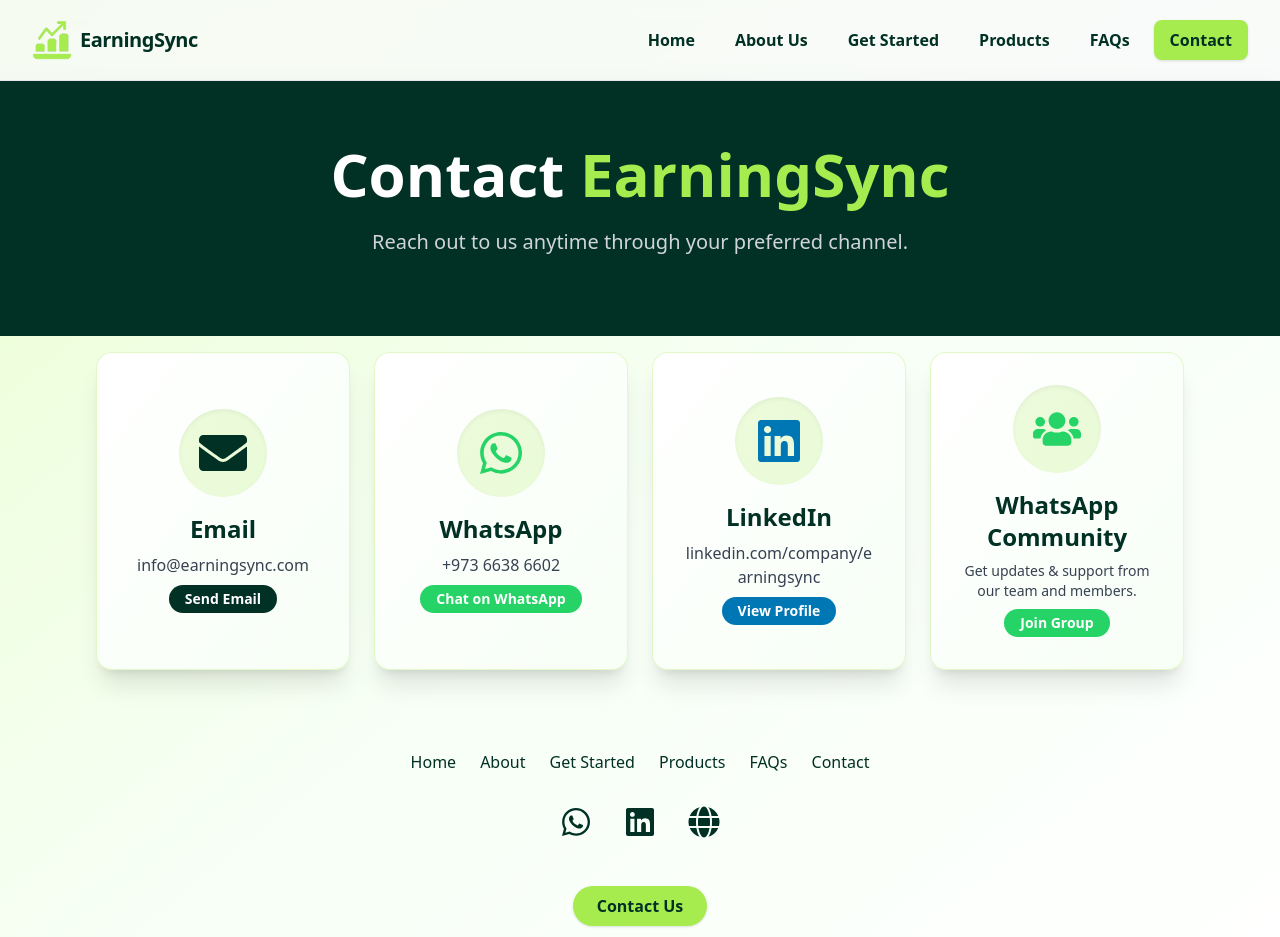
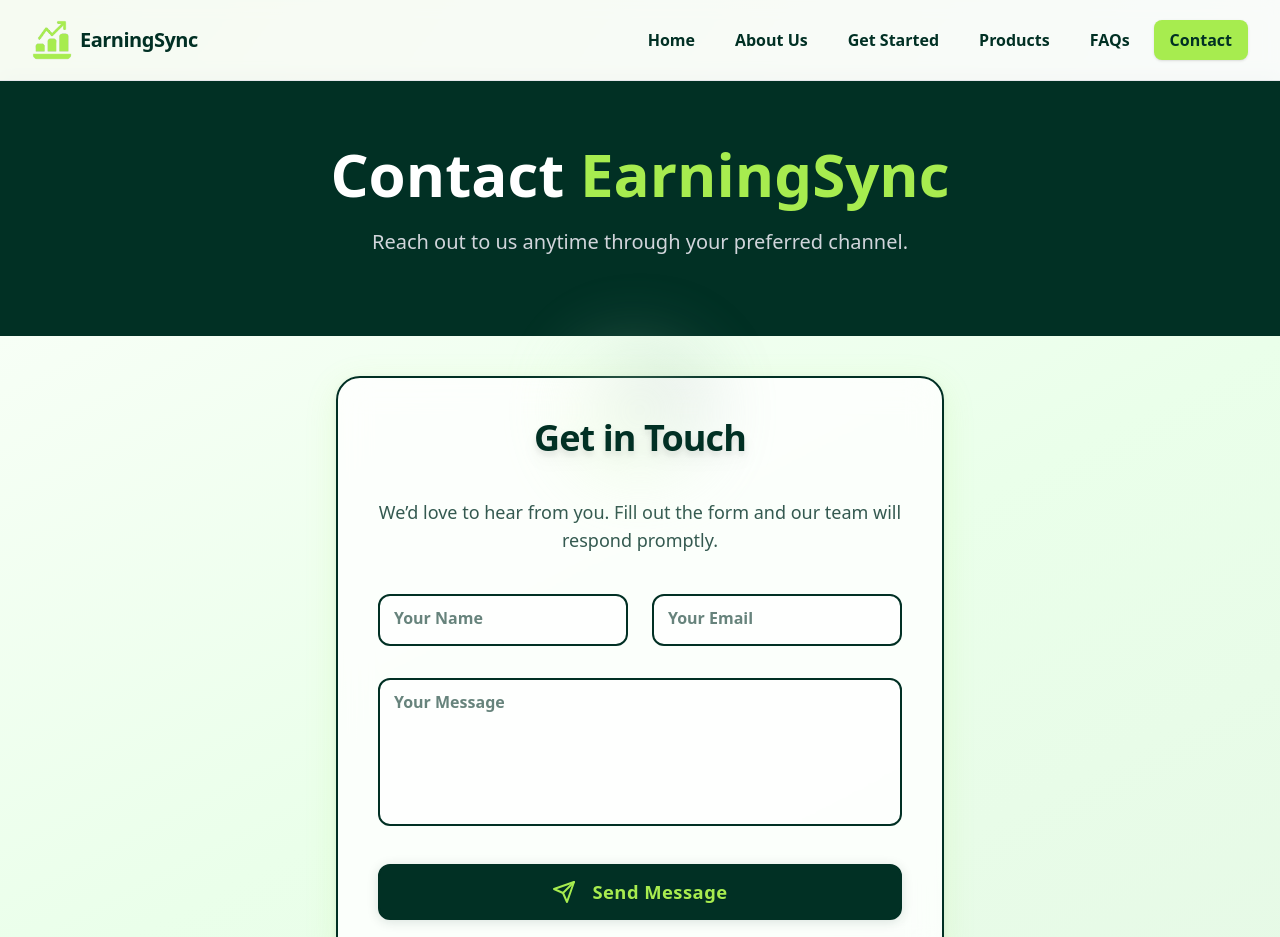
Before and after one commit to Suhaib5333/earning-sync, a React (Vite) app: page /contact in a window 1280 px wide. Shown: the top 937 px of the page. Built offline with nearby package versions, Linux system fonts and the light colour scheme; the HTML template or start-up script is replaced by a standard one.

Commit message:
integrated with emailjs and added contact form

```diff
--- a/package.json
+++ b/package.json
@@ -9,6 +9,7 @@
     "preview": "vite preview"
   },
   "dependencies": {
+    "@emailjs/browser": "^4.4.1",
     "@headlessui/react": "^1.7.17",
     "@tailwindcss/vite": "^4.1.8",
     "framer-motion": "^10.16.16",
--- a/src/pages/Contact.jsx
+++ b/src/pages/Contact.jsx
@@ -1,10 +1,77 @@
-import React from "react";
+import React, { useRef, useState } from "react";
 import { motion } from "framer-motion";
 import { FaEnvelope, FaWhatsapp, FaLinkedin, FaUsers } from "react-icons/fa";
+import emailjs from "@emailjs/browser";
+emailjs.init("NqVyP1tbFm3VvkKM3");
 
 const Contact = () => {
+  const form = useRef();
+  const [sending, setSending] = useState(false);
+  const [sent, setSent] = useState(false);
+  const [error, setError] = useState("");
+
+  // Controlled input states for floating label logic
+  const [name, setName] = useState("");
+  const [email, setEmail] = useState("");
+  const [message, setMessage] = useState("");
+  // Track focus for each field
+  const [focus, setFocus] = useState({
+    name: false,
+    email: false,
+    message: false,
+  });
+
+  // EmailJS credentials
+  const EMAILJS_SERVICE_ID = "service_9jhmyoj";
+  const EMAILJS_TEMPLATE_ID = "template_79lewzz";
+  const EMAILJS_PUBLIC_KEY = "NqVyP1tbFm3VvkKM3";
+
+  const getCurrentTime = () => new Date().toLocaleString();
+
+  const sendEmail = (e) => {
+    e.preventDefault();
+    setSending(true);
+    setError("");
+    setSent(false);
+
+    const templateParams = {
+      name,
+      email,
+      message,
+      time: getCurrentTime(),
+    };
+
+    emailjs
+      .send(
+        EMAILJS_SERVICE_ID,
+        EMAILJS_TEMPLATE_ID,
+        templateParams,
+        EMAILJS_PUBLIC_KEY
+      )
+      .then(
+        () => {
+          setSent(true);
+          setSending(false);
+          setName("");
+          setEmail("");
+          setMessage("");
+          form.current.reset();
+        },
+        () => {
+          setError("Failed to send. Please try again later.");
+          setSending(false);
+        }
+      );
+  };
+
+  // Helper for floating label: floats if focused or has value
+  const floatLabel = (field, value) =>
+    focus[field] || value
+      ? "-top-4 left-3 text-xs px-1 bg-transparent text-[#013024] z-10"
+      : "top-3 left-4 text-base text-[#013024]/60 bg-transparent z-0";
+
   return (
-    <div className="bg-transparent">
+    <div className="bg-[#f7fff6] min-h-screen">
       {/* Hero/Banner Section */}
       <section className="bg-[#013024] text-white py-16">
         <div className="max-w-7xl mx-auto px-4 sm:px-6 lg:px-8">
@@ -24,6 +91,183 @@
         </div>
       </section>
 
+      {/* Contact Form Section */}
+      <section className="py-10 w-full bg-gradient-to-br from-[#f7fff6] via-[#eaffea] to-[#e6f9e6]">
+        <div className="max-w-2xl mx-auto px-4 sm:px-6 lg:px-8">
+          <motion.form
+            ref={form}
+            onSubmit={sendEmail}
+            initial={{ opacity: 0, y: 20 }}
+            animate={{ opacity: 1, y: 0 }}
+            transition={{ duration: 0.7 }}
+            className="relative bg-white/80 backdrop-blur-lg border-2 border-[#013024] rounded-3xl shadow-2xl p-10 flex flex-col gap-8"
+            style={{
+              boxShadow:
+                "0 8px 32px 0 rgba(167,236,79,0.15), 0 1.5px 8px 0 #01302411",
+            }}
+          >
+            {/* Decorative Gradient Accent */}
+            <div className="absolute -top-8 left-1/2 -translate-x-1/2 w-32 h-32 bg-gradient-to-tr from-[#a7ec4f] via-[#eaffea] to-[#013024] opacity-30 rounded-full blur-2xl pointer-events-none"></div>
+            <h2 className="text-4xl font-extrabold text-[#013024] mb-2 text-center tracking-tight drop-shadow-lg">
+              Get in Touch
+            </h2>
+            <p className="text-lg text-[#013024]/80 text-center mb-2">
+              We’d love to hear from you. Fill out the form and our team will
+              respond promptly.
+            </p>
+            <div className="flex flex-col md:flex-row gap-6">
+              {/* Name Field */}
+              <div className="relative flex-1">
+                <input
+                  type="text"
+                  name="name"
+                  id="name"
+                  required
+                  value={name}
+                  onChange={(e) => setName(e.target.value)}
+                  onFocus={() => setFocus((f) => ({ ...f, name: true }))}
+                  onBlur={() => setFocus((f) => ({ ...f, name: false }))}
+                  className="peer w-full px-4 py-3 rounded-xl border-2 border-[#013024] bg-white/60 text-[#013024] font-medium focus:border-[#a7ec4f] focus:ring-2 focus:ring-[#a7ec4f]/30 outline-none transition-all placeholder-transparent"
+                  placeholder="Your Name"
+                  autoComplete="off"
+                />
+                <label
+                  htmlFor="name"
+                  className={`absolute transition-all duration-200 font-semibold pointer-events-none rounded-md ${floatLabel(
+                    "name",
+                    name
+                  )}`}
+                >
+                  Your Name
+                </label>
+              </div>
+              {/* Email Field */}
+              <div className="relative flex-1">
+                <input
+                  type="email"
+                  name="email"
+                  id="email"
+                  required
+                  value={email}
+                  onChange={(e) => setEmail(e.target.value)}
+                  onFocus={() => setFocus((f) => ({ ...f, email: true }))}
+                  onBlur={() => setFocus((f) => ({ ...f, email: false }))}
+                  className="peer w-full px-4 py-3 rounded-xl border-2 border-[#013024] bg-white/60 text-[#013024] font-medium focus:border-[#a7ec4f] focus:ring-2 focus:ring-[#a7ec4f]/30 outline-none transition-all placeholder-transparent"
+                  placeholder="Your Email"
+                  autoComplete="off"
+                />
+                <label
+                  htmlFor="email"
+                  className={`absolute transition-all duration-200 font-semibold pointer-events-none rounded-md ${floatLabel(
+                    "email",
+                    email
+                  )}`}
+                >
+                  Your Email
+                </label>
+              </div>
+            </div>
+            {/* Message Field */}
+            <div className="relative">
+              <textarea
+                name="message"
+                id="message"
+                rows="5"
+                required
+                value={message}
+                onChange={(e) => setMessage(e.target.value)}
+                onFocus={() => setFocus((f) => ({ ...f, message: true }))}
+                onBlur={() => setFocus((f) => ({ ...f, message: false }))}
+                className="peer w-full px-4 py-3 rounded-xl border-2 border-[#013024] bg-white/60 text-[#013024] font-medium focus:border-[#a7ec4f] focus:ring-2 focus:ring-[#a7ec4f]/30 outline-none transition-all placeholder-transparent resize-none"
+                placeholder="Your Message"
+              />
+              <label
+                htmlFor="message"
+                className={`absolute transition-all duration-200 font-semibold pointer-events-none rounded-md ${floatLabel(
+                  "message",
+                  message
+                )}`}
+              >
+                Your Message
+              </label>
+            </div>
+            {/* Submit Button */}
+            <button
+              type="submit"
+              disabled={sending}
+              className="w-full bg-[#013024] hover:bg-[#025c3a] text-[#a7ec4f] font-bold py-3 rounded-xl shadow-lg transition-all duration-200 text-lg flex items-center justify-center gap-2 border-2 border-[#013024] tracking-wide"
+              style={{
+                fontSize: "1.15rem",
+                boxShadow: "0 2px 12px 0 #01302422",
+                textShadow: "0 1px 0 #00000022",
+              }}
+            >
+              {sending ? (
+                <>
+                  <svg
+                    className="animate-spin h-5 w-5 mr-2 text-[#a7ec4f]"
+                    viewBox="0 0 24 24"
+                  >
+                    <circle
+                      className="opacity-25"
+                      cx="12"
+                      cy="12"
+                      r="10"
+                      stroke="#a7ec4f"
+                      strokeWidth="4"
+                      fill="none"
+                    />
+                    <path
+                      className="opacity-75"
+                      fill="#a7ec4f"
+                      d="M4 12a8 8 0 018-8v8z"
+                    />
+                  </svg>
+                  Sending...
+                </>
+              ) : (
+                <>
+                  <svg
+                    className="w-6 h-6 mr-2"
+                    fill="none"
+                    stroke="#a7ec4f"
+                    strokeWidth="2"
+                    viewBox="0 0 24 24"
+                  >
+                    <path
+                      d="M22 2L11 13"
+                      stroke="#a7ec4f"
+                      strokeWidth="2"
+                      strokeLinecap="round"
+                      strokeLinejoin="round"
+                    />
+                    <path
+                      d="M22 2L15 22L11 13L2 9L22 2Z"
+                      stroke="#a7ec4f"
+                      strokeWidth="2"
+                      strokeLinecap="round"
+                      strokeLinejoin="round"
+                    />
+                  </svg>
+                  Send Message
+                </>
+              )}
+            </button>
+            {/* Success/Error Messages */}
+            {sent && (
+              <div className="text-green-600 text-center font-semibold mt-2">
+                Thank you! Your message has been sent.
+              </div>
+            )}
+            {error && (
+              <div className="text-red-600 text-center font-semibold mt-2">
+                {error}
+              </div>
+            )}
+          </motion.form>
+        </div>
+      </section>
+
       {/* Contact Cards Section */}
       <section className="py-4 w-full">
         <div className="max-w-6xl mx-auto px-4 sm:px-6 lg:px-8">
@@ -34,7 +278,7 @@
               target="_blank"
               rel="noopener noreferrer"
               whileHover={{ scale: 1.04, boxShadow: "0 8px 32px 0 #a7ec4f33" }}
-              className="flex flex-col items-center justify-center h-full rounded-2xl shadow-xl bg-gradient-to-br from-white to-[#f7fff6] border border-[#a7ec4f]/30 transition-all duration-300 hover:-translate-y-1 hover:border-[#a7ec4f] group text-center p-8"
+              className="flex flex-col items-center justify-center h-full rounded-2xl shadow-xl bg-gradient-to-br from-white to-[#f7fff6] border-2 border-[#013024] transition-all duration-300 hover:-translate-y-1 hover:border-[#a7ec4f] group text-center p-8"
             >
               <div className="bg-[#a7ec4f]/20 rounded-full p-5 mb-4 shadow-inner flex items-center justify-center">
                 <FaEnvelope className="w-12 h-12 text-[#013024]" />
@@ -57,7 +301,7 @@
               target="_blank"
               rel="noopener noreferrer"
               whileHover={{ scale: 1.04, boxShadow: "0 8px 32px 0 #a7ec4f33" }}
-              className="flex flex-col items-center justify-center h-full rounded-2xl shadow-xl bg-gradient-to-br from-white to-[#f7fff6] border border-[#a7ec4f]/30 transition-all duration-300 hover:-translate-y-1 hover:border-[#a7ec4f] group text-center p-8"
+              className="flex flex-col items-center justify-center h-full rounded-2xl shadow-xl bg-gradient-to-br from-white to-[#f7fff6] border-2 border-[#013024] transition-all duration-300 hover:-translate-y-1 hover:border-[#a7ec4f] group text-center p-8"
             >
               <div className="bg-[#a7ec4f]/20 rounded-full p-5 mb-4 shadow-inner flex items-center justify-center">
                 <FaWhatsapp className="w-12 h-12 text-[#25D366]" />
@@ -78,7 +322,7 @@
               target="_blank"
               rel="noopener noreferrer"
               whileHover={{ scale: 1.04, boxShadow: "0 8px 32px 0 #a7ec4f33" }}
-              className="flex flex-col items-center justify-center h-full rounded-2xl shadow-xl bg-gradient-to-br from-white to-[#f7fff6] border border-[#a7ec4f]/30 transition-all duration-300 hover:-translate-y-1 hover:border-[#a7ec4f] group text-center p-8"
+              className="flex flex-col items-center justify-center h-full rounded-2xl shadow-xl bg-gradient-to-br from-white to-[#f7fff6] border-2 border-[#013024] transition-all duration-300 hover:-translate-y-1 hover:border-[#a7ec4f] group text-center p-8"
             >
               <div className="bg-[#a7ec4f]/20 rounded-full p-5 mb-4 shadow-inner flex items-center justify-center">
                 <FaLinkedin className="w-12 h-12 text-[#0077b5]" />
@@ -101,7 +345,7 @@
               target="_blank"
               rel="noopener noreferrer"
               whileHover={{ scale: 1.04, boxShadow: "0 8px 32px 0 #a7ec4f33" }}
-              className="flex flex-col items-center justify-center h-full rounded-2xl shadow-xl bg-gradient-to-br from-white to-[#f7fff6] border border-[#a7ec4f]/30 transition-all duration-300 hover:-translate-y-1 hover:border-[#a7ec4f] group text-center p-8"
+              className="flex flex-col items-center justify-center h-full rounded-2xl shadow-xl bg-gradient-to-br from-white to-[#f7fff6] border-2 border-[#013024] transition-all duration-300 hover:-translate-y-1 hover:border-[#a7ec4f] group text-center p-8"
             >
               <div className="bg-[#a7ec4f]/20 rounded-full p-5 mb-4 shadow-inner flex items-center justify-center">
                 <FaUsers className="w-12 h-12 text-[#25D366]" />
```
Also changed, not shown: 1 other file (tests, documents, lock files or other folders).
